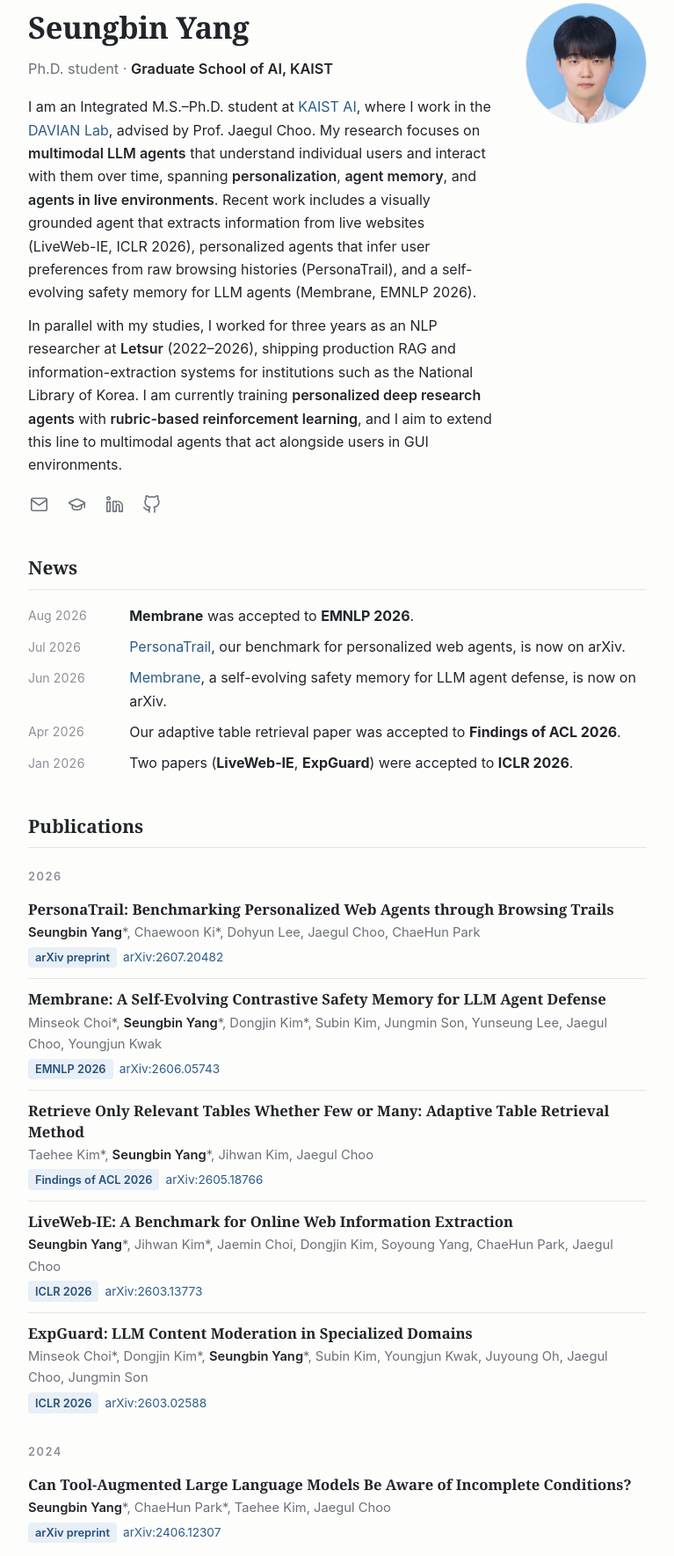
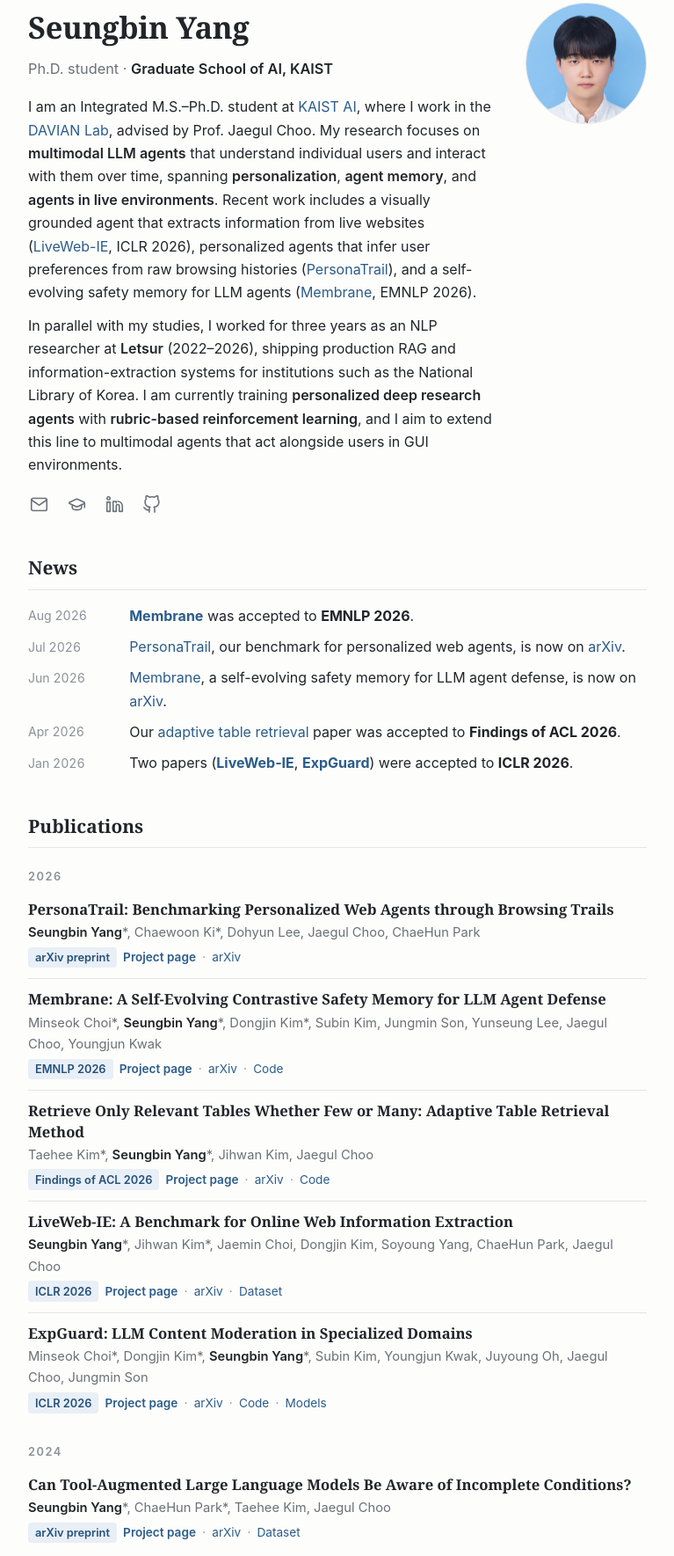
Before and after one commit to sbY99/sbY99.github.io, a plain HTML site: page index.html in a window 1280 px wide. Shown: the part 53-1822 px from the top of the page at 88% size, without its empty margins (256-1023 px from the left). Drawn offline with Linux system fonts and the light colour scheme.

Commit message:
Link project pages from the homepage

```diff
--- a/index.html
+++ b/index.html
@@ -118,6 +118,8 @@
     border-radius: 4px; padding: .08rem .5rem; font-weight: 600; font-size: .8rem;
   }
   .meta a { font-size: .85rem; }
+  .meta a + a::before { content: "·"; color: var(--faint); margin-right: .45rem; display: inline-block; }
+  .meta a.proj { font-weight: 600; }
 
   /* experience / education / mentoring */
   .entry { display: flex; gap: 1rem; justify-content: space-between; align-items: baseline; margin-top: 1rem; }
@@ -152,7 +154,7 @@
       <h1>Seungbin Yang</h1>
       <p class="role">Ph.D. student · <b>Graduate School of AI, KAIST</b></p>
       <div class="bio">
-        <p>I am an Integrated M.S.–Ph.D. student at <a href="https://gsai.kaist.ac.kr/">KAIST AI</a>, where I work in the <a href="https://davian.kaist.ac.kr/">DAVIAN Lab</a>, advised by Prof. Jaegul Choo. My research focuses on <strong>multimodal LLM agents</strong> that understand individual users and interact with them over time, spanning <strong>personalization</strong>, <strong>agent memory</strong>, and <strong>agents in live environments</strong>. Recent work includes a visually grounded agent that extracts information from live websites (LiveWeb-IE, ICLR 2026), personalized agents that infer user preferences from raw browsing histories (PersonaTrail), and a self-evolving safety memory for LLM agents (Membrane, EMNLP 2026).</p>
+        <p>I am an Integrated M.S.–Ph.D. student at <a href="https://gsai.kaist.ac.kr/">KAIST AI</a>, where I work in the <a href="https://davian.kaist.ac.kr/">DAVIAN Lab</a>, advised by Prof. Jaegul Choo. My research focuses on <strong>multimodal LLM agents</strong> that understand individual users and interact with them over time, spanning <strong>personalization</strong>, <strong>agent memory</strong>, and <strong>agents in live environments</strong>. Recent work includes a visually grounded agent that extracts information from live websites (<a href="LiveWeb-IE/">LiveWeb-IE</a>, ICLR 2026), personalized agents that infer user preferences from raw browsing histories (<a href="PersonaTrail/">PersonaTrail</a>), and a self-evolving safety memory for LLM agents (<a href="Membrane/">Membrane</a>, EMNLP 2026).</p>
         <p>In parallel with my studies, I worked for three years as an NLP researcher at <strong>Letsur</strong> (2022–2026), shipping production RAG and information-extraction systems for institutions such as the National Library of Korea. I am currently training <strong>personalized deep research agents</strong> with <strong>rubric-based reinforcement learning</strong>, and I aim to extend this line to multimodal agents that act alongside users in GUI environments.</p>
       </div>
       <nav class="links" aria-label="Profiles">
@@ -178,11 +180,11 @@
   <section aria-label="News">
     <h2>News</h2>
     <div class="news">
-      <time>Aug 2026</time><p><b>Membrane</b> was accepted to <b>EMNLP 2026</b>.</p>
-      <time>Jul 2026</time><p><a href="https://arxiv.org/abs/2607.20482">PersonaTrail</a>, our benchmark for personalized web agents, is now on arXiv.</p>
-      <time>Jun 2026</time><p><a href="https://arxiv.org/abs/2606.05743">Membrane</a>, a self-evolving safety memory for LLM agent defense, is now on arXiv.</p>
-      <time>Apr 2026</time><p>Our adaptive table retrieval paper was accepted to <b>Findings of ACL 2026</b>.</p>
-      <time>Jan 2026</time><p>Two papers (<b>LiveWeb-IE</b>, <b>ExpGuard</b>) were accepted to <b>ICLR 2026</b>.</p>
+      <time>Aug 2026</time><p><a href="Membrane/"><b>Membrane</b></a> was accepted to <b>EMNLP 2026</b>.</p>
+      <time>Jul 2026</time><p><a href="PersonaTrail/">PersonaTrail</a>, our benchmark for personalized web agents, is now on <a href="https://arxiv.org/abs/2607.20482">arXiv</a>.</p>
+      <time>Jun 2026</time><p><a href="Membrane/">Membrane</a>, a self-evolving safety memory for LLM agent defense, is now on <a href="https://arxiv.org/abs/2606.05743">arXiv</a>.</p>
+      <time>Apr 2026</time><p>Our <a href="ATR/">adaptive table retrieval</a> paper was accepted to <b>Findings of ACL 2026</b>.</p>
+      <time>Jan 2026</time><p>Two papers (<a href="LiveWeb-IE/"><b>LiveWeb-IE</b></a>, <a href="ExpGuard/"><b>ExpGuard</b></a>) were accepted to <b>ICLR 2026</b>.</p>
     </div>
   </section>
 
@@ -192,41 +194,41 @@
     <p class="year">2026</p>
 
     <div class="pub">
-      <p class="title"><a href="https://arxiv.org/abs/2607.20482">PersonaTrail: Benchmarking Personalized Web Agents through Browsing Trails</a></p>
+      <p class="title"><a href="PersonaTrail/">PersonaTrail: Benchmarking Personalized Web Agents through Browsing Trails</a></p>
       <p class="authors"><span class="me">Seungbin Yang</span>*, Chaewoon Ki*, Dohyun Lee, Jaegul Choo, ChaeHun Park</p>
-      <p class="meta"><span class="venue">arXiv preprint</span> <a href="https://arxiv.org/abs/2607.20482">arXiv:2607.20482</a></p>
+      <p class="meta"><span class="venue">arXiv preprint</span> <a class="proj" href="PersonaTrail/">Project page</a> <a href="https://arxiv.org/abs/2607.20482">arXiv</a></p>
     </div>
 
     <div class="pub">
-      <p class="title"><a href="https://arxiv.org/abs/2606.05743">Membrane: A Self-Evolving Contrastive Safety Memory for LLM Agent Defense</a></p>
+      <p class="title"><a href="Membrane/">Membrane: A Self-Evolving Contrastive Safety Memory for LLM Agent Defense</a></p>
       <p class="authors">Minseok Choi*, <span class="me">Seungbin Yang</span>*, Dongjin Kim*, Subin Kim, Jungmin Son, Yunseung Lee, Jaegul Choo, Youngjun Kwak</p>
-      <p class="meta"><span class="venue">EMNLP 2026</span> <a href="https://arxiv.org/abs/2606.05743">arXiv:2606.05743</a></p>
+      <p class="meta"><span class="venue">EMNLP 2026</span> <a class="proj" href="Membrane/">Project page</a> <a href="https://arxiv.org/abs/2606.05743">arXiv</a> <a href="https://github.com/brightjade/membrane">Code</a></p>
     </div>
 
     <div class="pub">
-      <p class="title"><a href="https://arxiv.org/abs/2605.18766">Retrieve Only Relevant Tables Whether Few or Many: Adaptive Table Retrieval Method</a></p>
+      <p class="title"><a href="ATR/">Retrieve Only Relevant Tables Whether Few or Many: Adaptive Table Retrieval Method</a></p>
       <p class="authors">Taehee Kim*, <span class="me">Seungbin Yang</span>*, Jihwan Kim, Jaegul Choo</p>
-      <p class="meta"><span class="venue">Findings of ACL 2026</span> <a href="https://arxiv.org/abs/2605.18766">arXiv:2605.18766</a></p>
+      <p class="meta"><span class="venue">Findings of ACL 2026</span> <a class="proj" href="ATR/">Project page</a> <a href="https://arxiv.org/abs/2605.18766">arXiv</a> <a href="https://github.com/sbY99/Adaptive-Table-Retrieval">Code</a></p>
     </div>
 
     <div class="pub">
-      <p class="title"><a href="https://arxiv.org/abs/2603.13773">LiveWeb-IE: A Benchmark for Online Web Information Extraction</a></p>
+      <p class="title"><a href="LiveWeb-IE/">LiveWeb-IE: A Benchmark for Online Web Information Extraction</a></p>
       <p class="authors"><span class="me">Seungbin Yang</span>*, Jihwan Kim*, Jaemin Choi, Dongjin Kim, Soyoung Yang, ChaeHun Park, Jaegul Choo</p>
-      <p class="meta"><span class="venue">ICLR 2026</span> <a href="https://arxiv.org/abs/2603.13773">arXiv:2603.13773</a></p>
+      <p class="meta"><span class="venue">ICLR 2026</span> <a class="proj" href="LiveWeb-IE/">Project page</a> <a href="https://arxiv.org/abs/2603.13773">arXiv</a> <a href="https://github.com/sbY99/LiveWeb-IE">Dataset</a></p>
     </div>
 
     <div class="pub">
-      <p class="title"><a href="https://arxiv.org/abs/2603.02588">ExpGuard: LLM Content Moderation in Specialized Domains</a></p>
+      <p class="title"><a href="ExpGuard/">ExpGuard: LLM Content Moderation in Specialized Domains</a></p>
       <p class="authors">Minseok Choi*, Dongjin Kim*, <span class="me">Seungbin Yang</span>*, Subin Kim, Youngjun Kwak, Juyoung Oh, Jaegul Choo, Jungmin Son</p>
-      <p class="meta"><span class="venue">ICLR 2026</span> <a href="https://arxiv.org/abs/2603.02588">arXiv:2603.02588</a></p>
+      <p class="meta"><span class="venue">ICLR 2026</span> <a class="proj" href="ExpGuard/">Project page</a> <a href="https://arxiv.org/abs/2603.02588">arXiv</a> <a href="https://github.com/brightjade/ExpGuard">Code</a> <a href="https://huggingface.co/collections/6rightjade/expguard">Models</a></p>
     </div>
 
     <p class="year">2024</p>
 
     <div class="pub">
-      <p class="title"><a href="https://arxiv.org/abs/2406.12307">Can Tool-Augmented Large Language Models Be Aware of Incomplete Conditions?</a></p>
+      <p class="title"><a href="IncompleteConditions/">Can Tool-Augmented Large Language Models Be Aware of Incomplete Conditions?</a></p>
       <p class="authors"><span class="me">Seungbin Yang</span>*, ChaeHun Park*, Taehee Kim, Jaegul Choo</p>
-      <p class="meta"><span class="venue">arXiv preprint</span> <a href="https://arxiv.org/abs/2406.12307">arXiv:2406.12307</a></p>
+      <p class="meta"><span class="venue">arXiv preprint</span> <a class="proj" href="IncompleteConditions/">Project page</a> <a href="https://arxiv.org/abs/2406.12307">arXiv</a> <a href="https://huggingface.co/datasets/ddehun/ICT">Dataset</a></p>
     </div>
   </section>
 
```
Also changed, not shown: 1 other file.
